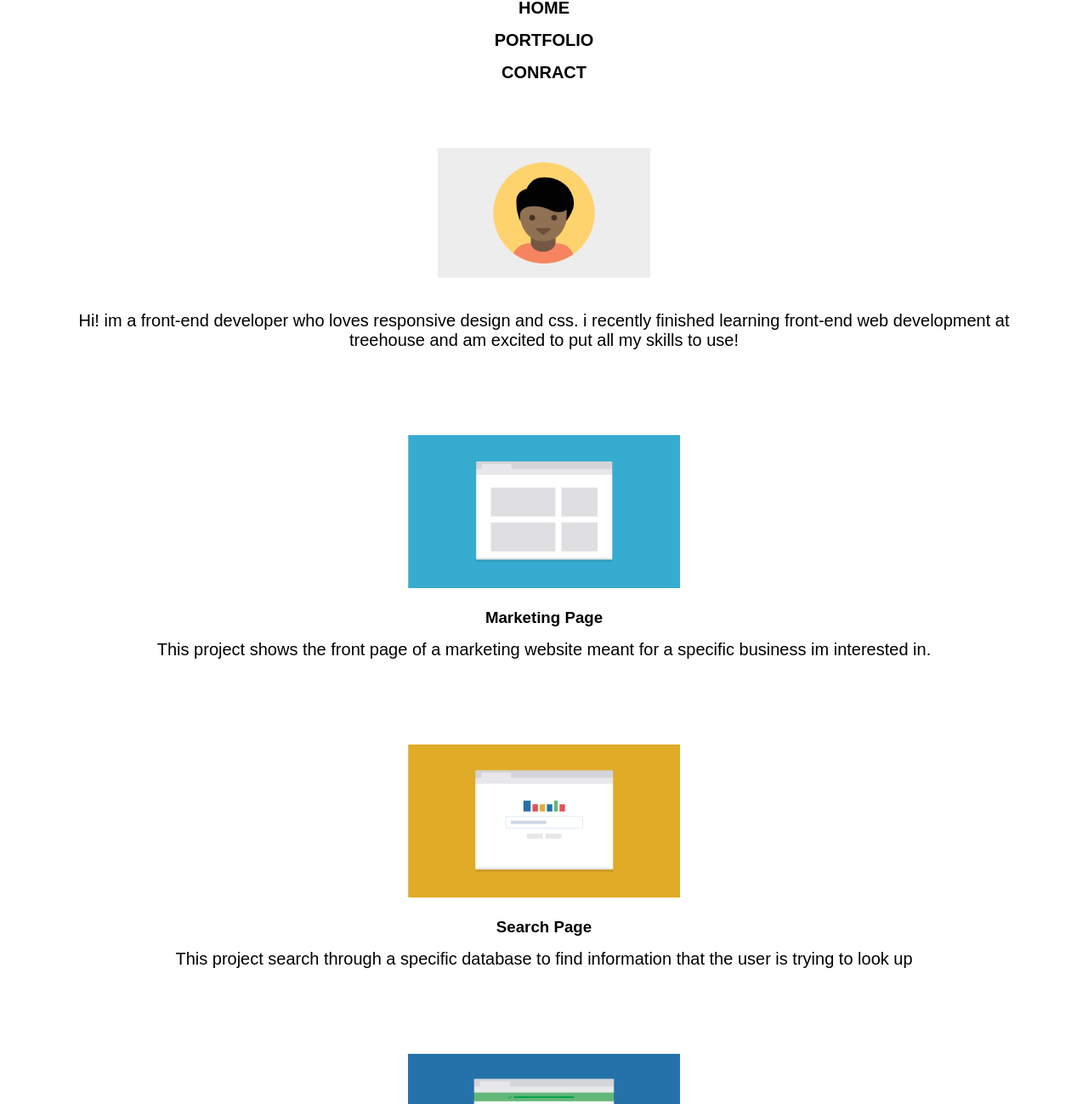
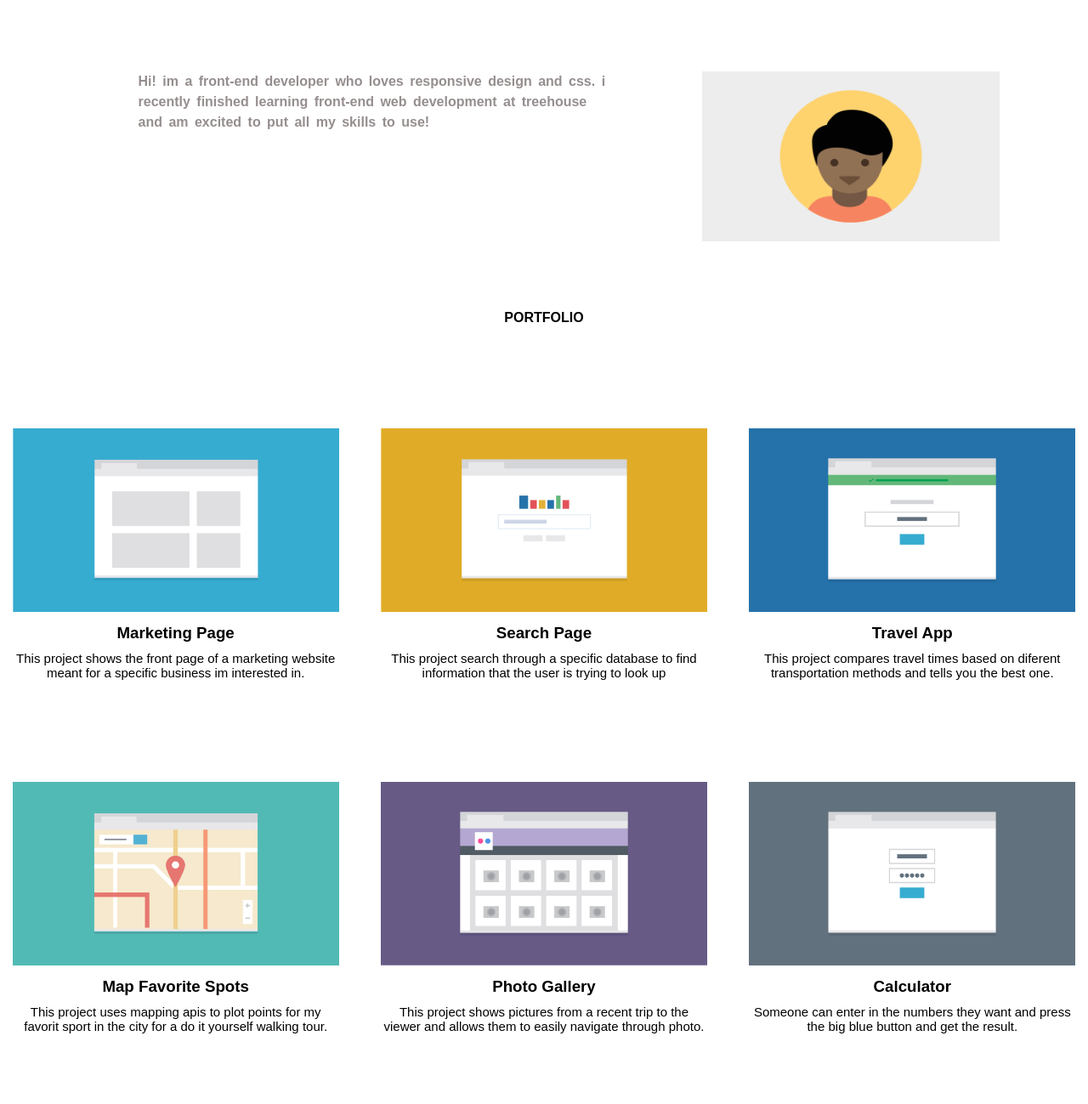
Before and after one commit to setarehomadian80/view-mobile, a website: page index.html in a window 1280 px wide. Shown: the part 66-1365 px from the top of the page at 85% size. Drawn offline with Linux system fonts and the light colour scheme.

Commit message:
add html and css

```diff
--- a/css/main.css
+++ b/css/main.css
@@ -12,176 +12,78 @@ header > div.item {
   text-align: center;
   padding: 15px;
 }
+header > div.item1 {
+  margin: auto;
+  text-align: center;
+  padding: 15px;
+}
 header > div.item > h1 {
   font-size: 30px;
   font-family: sans-serif;
 }
-header > div.item > h2 {
+header > div.item1 > h2 {
   font-family: sans-serif;
   font-size: 20px;
   margin-top: 15px;
 }
+
 div.first {
   width: 100%;
 }
-div.first > div.data {
+div.first > div.data1 {
   width: 90%;
   margin: 0 auto;
   margin: auto;
   text-align: center;
 }
-div.first > div.data > img {
+div.first > div.data1 > img {
   width: 300px;
   margin-top: 15px;
   padding: 25px;
 }
-div.first > div.data > p {
+div.first > div.data1 > p {
   font-family: sans-serif;
   font-size: 20px;
   margin-top: 10px;
 }
+div.forgot {
+  width: 100%;
+  height: 100px;
+  line-height: 100px;
+  text-align: center;
+  margin-top: 60px;
+  font-family: sans-serif;
+  font-weight: bold;
+}
+div.container {
+  width: 100%;
+  display: flex;
+  flex-direction: column;
+  gap: 20px;
+}
 
-div.second {
-  width: 100%;
-}
-div.second > div.data {
+div.data {
   width: 90%;
   margin: 0 auto;
   margin: auto;
   text-align: center;
 }
-div.second > div.data > img {
+div.data > img {
   width: 320px;
   margin-top: 15px;
   margin-top: 100px;
 }
-div.second > div.data > h3 {
+div.data > h3 {
   font-family: sans-serif;
   margin-top: 20px;
 }
-div.second > div.data > p {
+div.data > p {
   font-family: sans-serif;
-  font-size: 20px;
+  font-size: 15px;
   margin-top: 15px;
+  text-align: center;
 }
 
-div.third {
-  width: 100%;
-}
-div.third > div.data {
-  width: 90%;
-  margin: 0 auto;
-  margin: auto;
-  text-align: center;
-}
-div.third > div.data > img {
-  width: 320px;
-  margin-top: 15px;
-  margin-top: 100px;
-}
-div.third > div.data > h3 {
-  font-family: sans-serif;
-  margin-top: 20px;
-}
-div.third > div.data > p {
-  font-family: sans-serif;
-  font-size: 20px;
-  margin-top: 15px;
-}
-div.fourth {
-  width: 100%;
-}
-div.fourth > div.data {
-  width: 90%;
-  margin: 0 auto;
-  margin: auto;
-  text-align: center;
-}
-div.fourth > div.data > img {
-  width: 320px;
-  margin-top: 15px;
-  margin-top: 100px;
-}
-div.fourth > div.data > h3 {
-  font-family: sans-serif;
-  margin-top: 20px;
-}
-div.fourth > div.data > p {
-  font-family: sans-serif;
-  font-size: 20px;
-  margin-top: 15px;
-}
-
-div.fifth {
-  width: 100%;
-}
-div.fifth > div.data {
-  width: 90%;
-  margin: 0 auto;
-  margin: auto;
-  text-align: center;
-}
-div.fifth > div.data > img {
-  width: 320px;
-  margin-top: 15px;
-  margin-top: 100px;
-}
-div.fifth > div.data > h3 {
-  font-family: sans-serif;
-  margin-top: 20px;
-}
-div.fifth > div.data > p {
-  font-family: sans-serif;
-  font-size: 20px;
-  margin-top: 15px;
-}
-
-div.sixth {
-  width: 100%;
-}
-div.sixth > div.data {
-  width: 90%;
-  margin: 0 auto;
-  margin: auto;
-  text-align: center;
-}
-div.sixth > div.data > img {
-  width: 320px;
-  margin-top: 15px;
-  margin-top: 100px;
-}
-div.sixth > div.data > h3 {
-  font-family: sans-serif;
-  margin-top: 20px;
-}
-div.sixth > div.data > p {
-  font-family: sans-serif;
-  font-size: 20px;
-  margin-top: 15px;
-}
-div.seventh {
-  width: 100%;
-}
-div.seventh > div.data {
-  width: 90%;
-  margin: 0 auto;
-  margin: auto;
-  text-align: center;
-}
-div.seventh > div.data > img {
-  width: 320px;
-  margin-top: 15px;
-  margin-top: 100px;
-}
-div.seventh > div.data > h3 {
-  font-family: sans-serif;
-  margin-top: 20px;
-}
-div.seventh > div.data > p {
-  font-family: sans-serif;
-  font-size: 20px;
-  margin-top: 15px;
-}
 div.contact {
   width: 100%;
   text-align: center;
@@ -229,9 +131,197 @@ footer > p {
   font-family: sans-serif;
 }
 footer > a {
+  font-size: 20px;
+  margin: 80px 5px 30px 95px;
+  text-decoration: none;
+  color: black;
+  font-family: sans-serif;
+}
+footer > div.footer {
+  display: none;
+}
+@media (min-width: 768px) {
+  header {
+    width: 100%;
+    height: 160px;
+  }
+  header > div.item {
+    margin: auto;
+    height: 80px;
+    line-height: 50px;
+    text-align: center;
+  }
+  header > div.item1 {
+    margin: auto;
+    height: 80px;
+    text-align: center;
+    display: flex;
+    justify-content: center;
+    gap: 50px;
+  }
+
+  div.first {
+    width: 100%;
+    height: 250px;
+  }
+  div.first > div.data1 {
+    width: 95%;
+    height: inherit;
+    display: flex;
+    flex-direction: row-reverse;
+    padding: 15px;
+    gap: 5px;
+  }
+  div.first > div.data1 > img {
+    width: 320px;
+    height: 230px;
+    padding: 25px;
+  }
+  div.first > div.data1 > p {
+    width: 600px;
+    font-family: sans-serif;
+    height: 200px;
+    font-size: 14px;
+    font-weight: bold;
+    word-spacing: 5px;
+    padding: 25px;
+    margin: 15px auto;
+    color: rgb(150, 142, 142);
+    text-align: left;
+    word-spacing: 3px;
+    line-height: 1.5;
+  }
+  div.container {
+    flex-direction: row;
+    flex-wrap: wrap;
+    justify-content: space-between;
+  }
+  div.container > div.data {
+    flex: 0 0 48%;
+  }
+  div.container > div.data > img {
+    height: auto;
+    width: 100%;
+  }
+  div.container > div.data > p {
+    text-align: center;
+    margin-top: 10px;
+  }
+  div.container > div.data > h3 {
+    text-align: center;
+    margin-top: 10px;
+  }
+  footer {
+    width: 100%;
+    display: flex;
+    gap: 400px;
+  }
+  footer > p {
     font-size: 20px;
-    margin:80px 5px 30px 95px ;
+    font-family: sans-serif;
+    flex-grow: 1;
+  }
+  footer > a {
+    display: none;
+  }
+  footer > div.footer {
+    display: block;
+    display: flex;
+    flex-grow: 1;
+    gap: 10px;
+  }
+  footer > div.footer > a {
     text-decoration: none;
     color: black;
+    font-size: 15px;
     font-family: sans-serif;
+    margin-top: 80px;
   }
+}
+@media (min-width: 1024px) {
+  header {
+    width: 100%;
+    height: 100px;
+    display: flex;
+  }
+  header > div.item {
+    height: 100px;
+    justify-content: center;
+    text-align: center;
+    margin-left: 10px;
+  }
+  header > div.item1 {
+    height: 100px;
+    text-align: center;
+    gap: 25px;
+    justify-content: center;
+    margin-right: 10px;
+  }
+  header > div.item > h1 {
+    font-size: 25px;
+    font-family: sans-serif;
+    margin-top: 5px;
+  }
+  header > div.item1 > h2 {
+    font-family: sans-serif;
+    font-size: 15px;
+    margin-top: 20px;
+  }
+  div.first {
+    width: 100%;
+  }
+  div.first > div.data1 {
+    width: 90%;
+    margin: 0 auto;
+    margin: auto;
+    text-align: center;
+  }
+  div.first > div.data1 > img {
+    width: 400px;
+    height: 250px;
+    margin-top: 10px;
+    padding: 25px;
+  }
+  div.first > div.data1 > p {
+    font-family: sans-serif;
+    font-size: 16px;
+    margin-top: 10px;
+    text-align: left;
+    line-height: 1.5;
+  }
+  div.forgot {
+    width: 100%;
+    height: 80px;
+    line-height: 100px;
+    text-align: center;
+    margin-top: 40px;
+    font-family: sans-serif;
+    font-weight: bold;
+  }
+  div.container {
+    justify-content: space-between;
+  }
+  div.container > div.data {
+    flex: 0 0 30%;
+
+  }
+  div.container > div.data > img {
+    width: 100%;
+    height: auto;
+  }
+  div.container > div.data > h3 {
+    text-align: center;
+    margin-top: 10px;
+  }
+  div.container > div.data > p {
+    text-align: center;
+    margin-top: 10px;
+  }
+  footer > div.footer {
+    display: block;
+    display: flex;
+    flex-grow: 1;
+    gap: 5px;
+    justify-content: space-around;
+  }
+}
--- a/index.html
+++ b/index.html
@@ -10,13 +10,15 @@
     <header>
       <div class="item">
         <h1 id="STUDENT">STUDENT NAME</h1>
-        <h2>HOME</h2>
-        <h2>PORTFOLIO</h2>
-        <h2>CONRACT</h2>
+      </div>
+      <div class="item1">
+        <h2 id="home">HOME</h2>
+        <h2 id="portfolio">PORTFOLIO</h2>
+        <h2 id="contact">CONRACT</h2>
       </div>
     </header>
     <div class="first">
-      <div class="data">
+      <div class="data1">
         <img src="./media/responsive-layout-profile.png" alt="" />
         <p>
           Hi! im a front-end developer who loves responsive design and css. i
@@ -25,7 +27,10 @@
         </p>
       </div>
     </div>
-    <div class="second">
+    <div class="forgot">
+      <p>PORTFOLIO</p>
+    </div>
+    <div class="container">
       <div class="data">
         <img src="./media/portfolio-1.png" alt="" />
         <h3>Marketing Page</h3>
@@ -34,8 +39,6 @@
           specific business im interested in.
         </p>
       </div>
-    </div>
-    <div class="third">
       <div class="data">
         <img src="./media/portfolio-2.png" alt="" />
         <h3>Search Page</h3>
@@ -44,8 +47,6 @@
           that the user is trying to look up
         </p>
       </div>
-    </div>
-    <div class="fourth">
       <div class="data">
         <img src="./media/portfolio-3.png" alt="" />
         <h3>Travel App</h3>
@@ -54,8 +55,6 @@
           methods and tells you the best one.
         </p>
       </div>
-    </div>
-    <div class="fifth">
       <div class="data">
         <img src="./media/portfolio-4.png" alt="" />
         <h3>Map Favorite Spots</h3>
@@ -64,8 +63,6 @@
           the city for a do it yourself walking tour.
         </p>
       </div>
-    </div>
-    <div class="sixth">
       <div class="data">
         <img src="./media/portfolio-5.png" alt="" />
         <h3>Photo Gallery</h3>
@@ -74,8 +71,6 @@
           allows them to easily navigate through photo.
         </p>
       </div>
-    </div>
-    <div class="seventh">
       <div class="data">
         <img src="./media/portfolio-6.png" alt="" />
         <h3>Calculator</h3>
@@ -88,8 +83,10 @@
     <div class="contact">
       <div class="information">
         <h5>CONTACT</h5>
-        <p>if you're interested in chatting or want more information
-            about what i've been working on i'd love to hear from you!</p>
+        <p>
+          if you're interested in chatting or want more information about what
+          i've been working on i'd love to hear from you!
+        </p>
       </div>
     </div>
     <div class="number">
@@ -101,8 +98,13 @@
       <p>email@yoursite.com</p>
     </div>
     <footer>
-        <p>Student name</p>
-        <a href="#STUDENT">BACK TO TOP</a>
+      <p>Student name</p>
+      <a href="#STUDENT">BACK TO TOP</a>
+      <div class="footer">
+        <a href="#home">HOME</a>
+        <a href="#portfolio">PORTFOLIO</a>
+        <a href="#contact">CONTACT</a>
+      </div>
     </footer>
   </body>
 </html>
```
